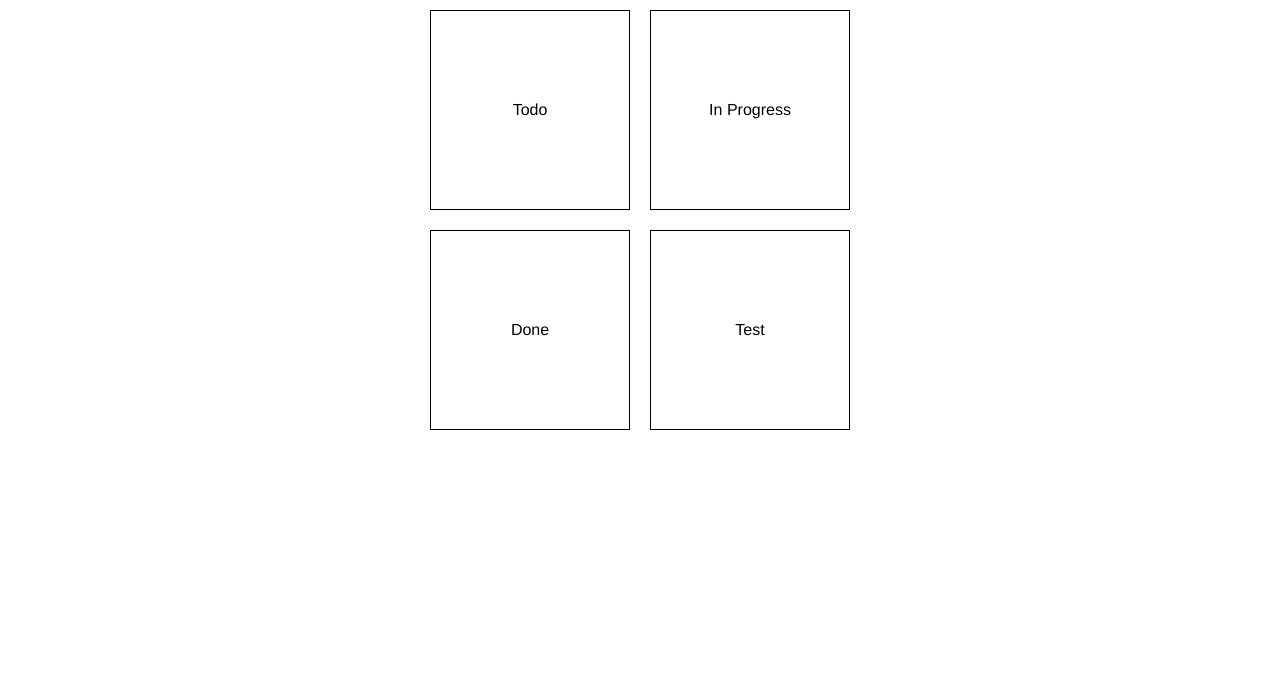
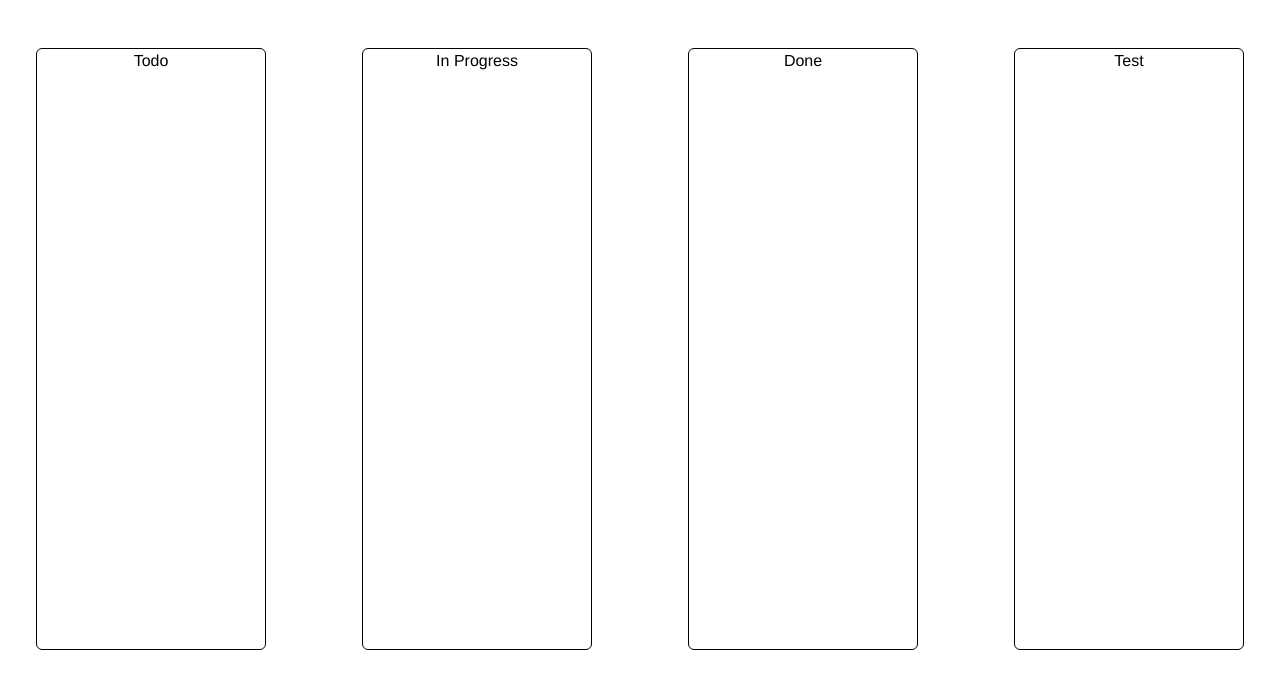
Before and after one commit to arturszolke/board-app, a Vue app: page / in a window 1280 px wide. Shown: the top 688 px of the page. Built offline with nearby package versions, Linux system fonts and the light colour scheme.

Commit message:
BS - CSS

```diff
--- a/src/App.vue
+++ b/src/App.vue
@@ -21,8 +21,12 @@ export default {
 </script>
 
 <template>
-  <div v-for="(state, id) in status" :key="id" class="app">
+    <div class="app m-0">
+        <div class="row">
+            <div class="col p-0" v-for="(state, id) in status" :key="id">
                 <BoardStatus :status="state" />
+            </div>
+        </div>
     </div>
 </template>
 
@@ -33,8 +37,5 @@ export default {
     -moz-osx-font-smoothing: grayscale;
     text-align: center;
     color: black;
-  display: flex;
-  align-items: center;
-  justify-content: center;
 }
 </style>
--- a/src/assets/main.css
+++ b/src/assets/main.css
@@ -1,4 +1,4 @@
-#app {
+/* #app {
   max-width: 1280px;
   margin: 0 auto;
   padding: 2rem;
@@ -30,4 +30,4 @@ a,
     grid-template-columns: 1fr 1fr;
     padding: 0 2rem;
   }
-}
+} */
--- a/src/components/BoardStatus.vue
+++ b/src/components/BoardStatus.vue
@@ -6,7 +6,7 @@ export default {
 </script>
 
 <template>
-    <div class="wrapper">
+    <div class="wrapper m-5 rounded-2">
         <div class="boardStatus">
             <div>
                 {{ status.name }}
@@ -20,15 +20,11 @@ export default {
     display: flex;
     align-items: center;
     justify-content: center;
+    border: 1px solid black;
 }
 
 .boardStatus {
-    display: flex;
-    justify-content: center;
-    align-items: center;
-    border: 1px solid black;
     width: 200px;
-    height: 200px;
-    margin: 10px;
+    min-height: 600px;
 }
 </style>
```
Lines whose indentation alone changed are shown as unchanged.
